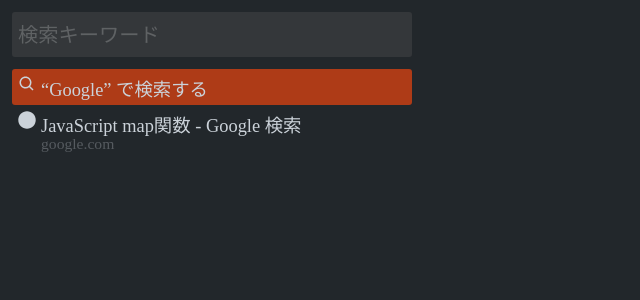
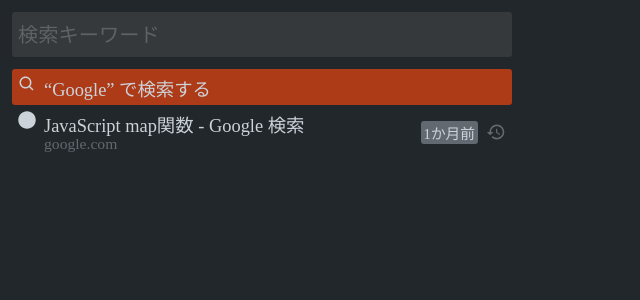
Before and after one commit to Garnet3106/choco, a React (Vite) app: page / in a window 1280 px wide. Shown: the top 300 px of the page, without its empty margins (0-640 px from the left). Built offline with nearby package versions, Linux system fonts and the light colour scheme.

Commit message:
Fix search result item design

```diff
--- a/src/components/Search/SearchResultItem/SearchResultItem.css
+++ b/src/components/Search/SearchResultItem/SearchResultItem.css
@@ -12,6 +12,8 @@
 }
 
 .search-result-item-selected {
+  --light-gray-color: var(--light-main-color);
+
   background-color: var(--main-color);
 }
 
@@ -20,6 +22,13 @@
 }
 
 .search-result-item-content {
+  align-items: center;
+  display: flex;
+  justify-content: space-between;
+  width: 100%;
+}
+
+.search-result-item-content-left {
   display: flex;
   flex-direction: column;
 }
@@ -30,7 +39,14 @@
   margin-top: -2px;
 }
 
-.search-result-item-selected
-.search-result-item-caption {
-  color: var(--light-main-color);
+.search-result-item-content-right {
+  align-items: center;
+  display: flex;
 }
+
+.search-result-item-tag {
+  background-color: var(--light-gray-color);
+  border-radius: var(--border-radius);
+  font-size: 80%;
+  padding: 1px 3px;
+}
--- a/src/components/Search/SearchResultItem/SearchResultItem.tsx
+++ b/src/components/Search/SearchResultItem/SearchResultItem.tsx
@@ -3,6 +3,7 @@
 import { SearchItem, SearchItemType } from '../../../common/search';
 import { BiSearch } from 'react-icons/bi';
 import { FaCircle } from 'react-icons/fa';
+import { MdHistory } from 'react-icons/md';
 
 export type SearchResultItemProps = {
   item: SearchItem,
@@ -18,12 +19,21 @@
 };
 
 export default function SearchResultItem(props: SearchResultItemProps) {
-  const reactIconProps = {
+  const topIconProps = {
     color: 'var(--white-color)',
     size: 18,
     style: {
+      marginRight: 8,
       minWidth: 18,
-      marginRight: 5,
+    },
+  };
+
+  const typeIconProps = {
+    color: 'var(--light-gray-color)',
+    size: 20,
+    style: {
+      marginLeft: 8,
+      minWidth: 20,
     },
   };
 
@@ -31,14 +41,16 @@
 
   switch (props.item.type) {
     case SearchItemType.SearchEngine:
-      elements.topIcon = <BiSearch {...reactIconProps} />;
+      elements.topIcon = <BiSearch {...topIconProps} />;
       elements.text = `“${props.item.engine.name}” で検索する`;
       break;
 
     case SearchItemType.SearchHistory:
-      elements.topIcon = <FaCircle {...reactIconProps} />;
+      elements.topIcon = <FaCircle {...topIconProps} />;
+      elements.typeIcon = <MdHistory {...typeIconProps} />;
       elements.text = props.item.history.title;
       elements.caption = props.item.history.domain;
+      elements.tag = '1か月前';
       break;
   }
 
@@ -46,10 +58,22 @@
     <div className={`search-result-item ${props.selected ? 'search-result-item-selected' : ''}`}>
       {elements.topIcon}
       <div className='search-result-item-content'>
-        <span>{elements.text}</span>
-        <span className='search-result-item-caption'>
-          {elements.caption}
-        </span>
+        <div className='search-result-item-content-left'>
+          <span>{elements.text}</span>
+          <span className='search-result-item-caption'>
+            {elements.caption}
+          </span>
+        </div>
+        <div className='search-result-item-content-right'>
+          {
+            elements.tag && (
+              <div className='search-result-item-tag'>
+                {elements.tag}
+              </div>
+            )
+          }
+          {elements.typeIcon}
+        </div>
       </div>
     </div>
   );
--- a/src/index.css
+++ b/src/index.css
@@ -1,15 +1,15 @@
 :root {
   --base-color: #22272b;
   --main-color: #ae3b17;
-  --light-main-color: #cb8671;
-  --dark-gray-color: #34373a;
-  --light-gray-color: #565b60;
+  --light-main-color: #be735c;
+  --dark-gray-color: #35393c;
+  --light-gray-color: #636970;
   --white-color: #cbd2d9;
 
   --margin: 12px;
   --border-radius: 3px;
 
-  --search-width: 400px;
+  --search-width: 500px;
 }
 
 body {
```
